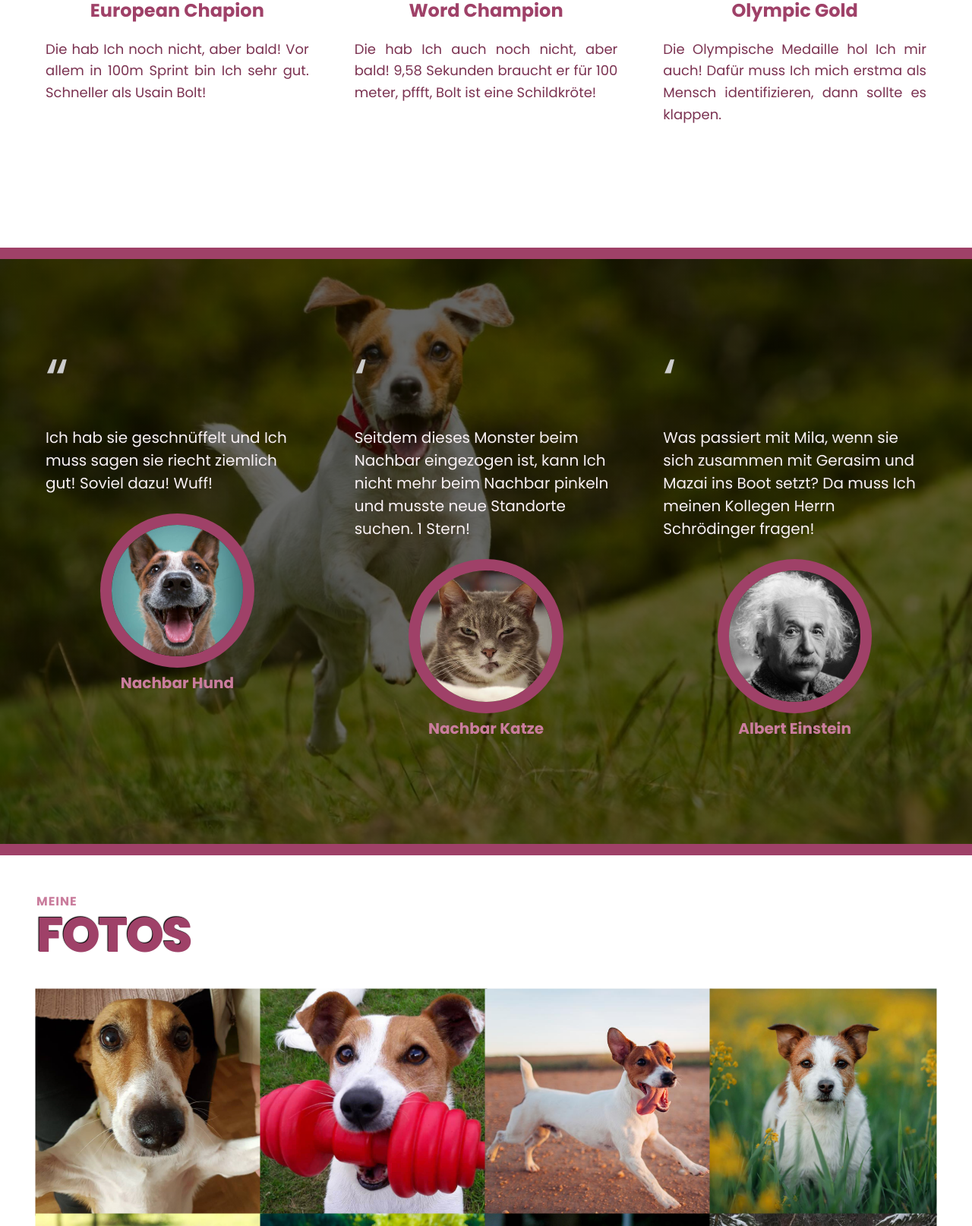
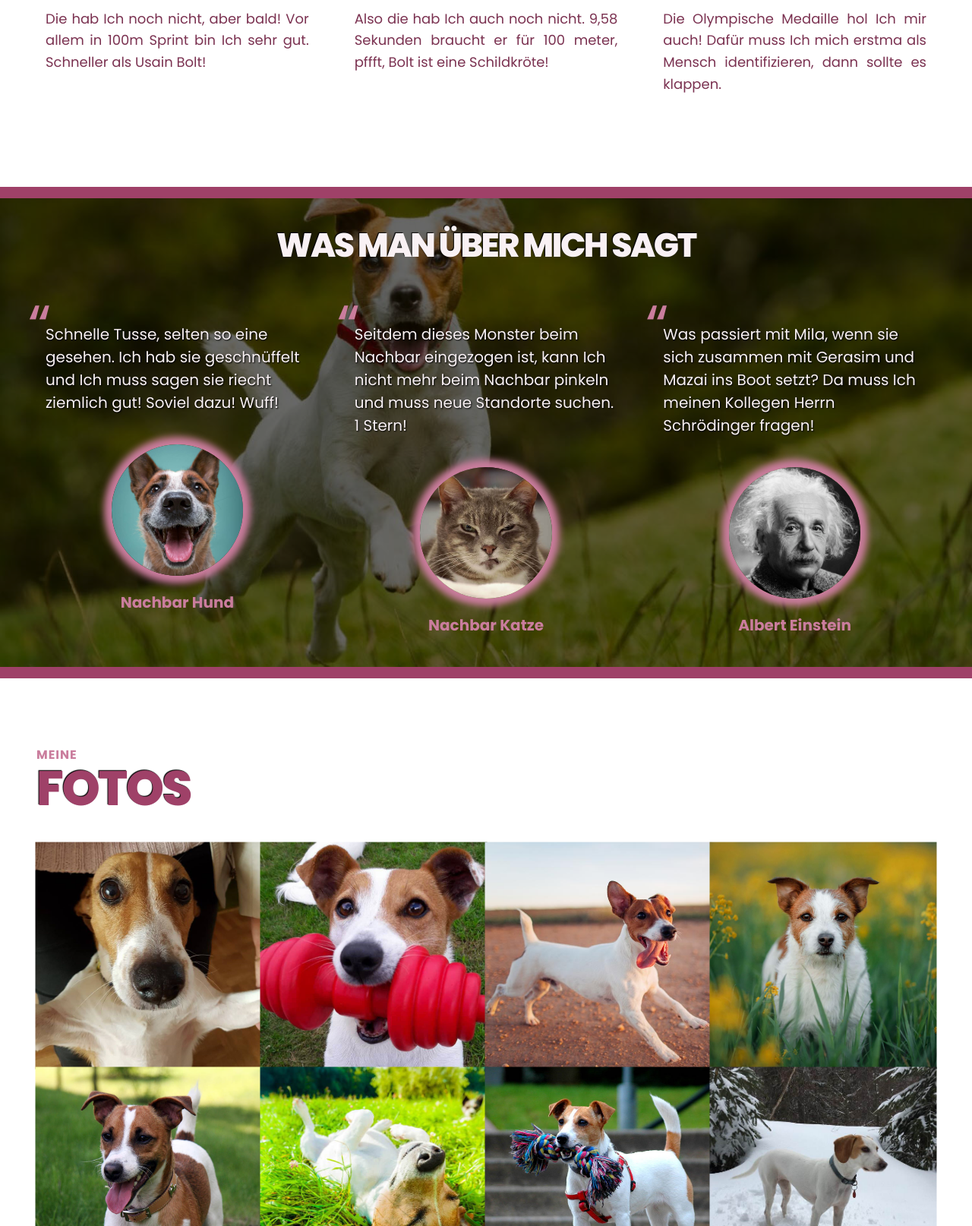
Before and after one commit to welschmoor/mila, a plain HTML site: page index.html in a window 1280 px wide. Shown: the part 1048-2662 px from the top of the page at 76% size. Drawn offline with Linux system fonts and the light colour scheme.

Commit message:
almost finished

```diff
--- a/index.html
+++ b/index.html
@@ -29,10 +29,10 @@
 
 
                 <ul class="mainnav-ul">
-                    <li class="mainnav-li "><a href="#medaillen-section" class="mainnav-a zindex medalafter">Meine
+                    <li class="mainnav-li "><a href="#medaillen-section" class="mainnav-a zindex medalafter btn-medaillen">Meine
                             Medaillen</a></li>
-                    <li class="mainnav-li"><a href="#fotos-section" class="mainnav-a">Fotos</a></li>
-                    <li class="mainnav-li"><a href="#testimonials" class="mainnav-a">Andere über mich</a></li>
+                            <li class="mainnav-li"><a href="#testimonials" class="mainnav-a btn-testimonials">Andere über mich</a></li>
+                            <li class="mainnav-li"><a href="#fotos-section" class="mainnav-a btn-fotos">Fotos</a></li>
                     <li class="mainnav-li"><a href="#" class="mainnav-a">Über mich</a></li>
                 </ul>
             </nav>
@@ -44,8 +44,8 @@
         <div class="hero-maindiv">
             <div class="hero-title-text-div">
                 <h1 class="h1heading">Ich bin schneller als Usain Bolt!</h1>
-                <p class="hero-text">Ne, wirklich, wieviel verdient er dafür, dass er so schnell ist? Ich bin aber
-                    schneller! . . .Wo ist mein Geld!?</p>
+                <p class="hero-text">Ne, jetzt wirklich, wieviel verdient er dafür, dass er kaum schneller ist als mein 3-beiniger Bruder Billo? Und Ich bin um
+                   einiges schneller! . . .Wo ist mein Geld!?</p>
             </div>
             <div class="hero-img-div">
                 <img src="img/heroimg.jpg" alt="" class="heroimg">
@@ -79,7 +79,7 @@
                         <img src="img/medal2.png" alt="" class="medaille-logo">
                     </div>
                     <div class="medaille-title">Word Champion</div>
-                    <p class="medaille-text">Die hab Ich auch noch nicht, aber bald! 9,58 Sekunden braucht er für 100
+                    <p class="medaille-text">Also die hab Ich auch noch nicht. 9,58 Sekunden braucht er für 100
                         meter, pffft, Bolt ist eine Schildkröte!</p>
                 </div>
 
@@ -101,12 +101,14 @@
 
 
 
-    <section class="testimonials" id="testimonials">
-        <div class="testimonials-maindiv">
+    <section class="testimonials " id="testimonials">
+        <div class="testimonials-maindiv reveal">
+            <h3 class="testimonials-titel">WAS MAN ÜBER MICH SAGT</h3>
             <div class="testimonials-grid">
                 <div class="testimonial-div">
+
                     <blockquote class="blockquote">
-                        <p class="blockquote-text-p">Ich hab sie geschnüffelt und Ich muss sagen sie riecht ziemlich
+                        <p class="blockquote-text-p">Schnelle Tusse, selten so eine gesehen. Ich hab sie geschnüffelt und Ich muss sagen sie riecht ziemlich
                             gut! Soviel dazu! Wuff!</p>
                     </blockquote>
                     <div class="testimonials-img-div">
@@ -116,9 +118,10 @@
                 </div>
 
                 <div class="testimonial-div">
+
                     <blockquote class="blockquote">
                         <p class="blockquote-text-p">Seitdem dieses Monster beim Nachbar eingezogen ist, kann Ich nicht
-                            mehr beim Nachbar pinkeln und musste neue Standorte suchen. 1 Stern! </p>
+                            mehr beim Nachbar pinkeln und muss neue Standorte suchen. 1 Stern! </p>
                     </blockquote>
                     <div class="testimonials-img-div">
                         <img src="img/testimonials-cat.jpg" alt="" class="testimonials-img">
@@ -128,6 +131,7 @@
                 </div>
 
                 <div class="testimonial-div">
+
                     <blockquote class="blockquote">
                         <p class="blockquote-text-p">Was passiert mit Mila, wenn sie sich zusammen mit Gerasim und Mazai
                             ins Boot setzt? Da muss Ich meinen Kollegen Herrn Schrödinger fragen!</p>
@@ -145,7 +149,7 @@
 
 
 
-    <section class="fotos-section" id="fotos-section">
+    <section class="fotos-section reveal" id="fotos-section">
         <div class="fotos-maindiv">
             <span class="fotos-pretitle">MEINE</span>
             <p class="fotos-title">FOTOS</p>
@@ -173,7 +177,7 @@
 
 
 
-    <footer class="footer">
+    <footer class="footer ">
         <div class="footerdiv">
             <nav class="footernav">
                 <address class="address">
@@ -208,7 +212,7 @@
 
             </nav>
             <div>
-                <p class="copyright">
+                <p class="copyright ">
                     Copyright © 2021 Johannes Welsch. Gemacht mit HTML, CSS und JS. Ohne Bootstrap.
                 </p>
             </div>
@@ -217,7 +221,7 @@
 
 
 
-
+<script src="script.js"></script>
 
 
 
--- /dev/null
+++ b/script.js
@@ -0,0 +1,56 @@
+"use strict";
+
+const fotosSection = document.getElementById('fotos-section');
+const btnFotos = document.querySelector('.btn-fotos');
+
+const medaillenSection = document.getElementById('medaillen-section');
+const btnMedaillen = document.querySelector('.btn-medaillen');
+
+const testimonialsSection = document.getElementById('testimonials');
+const btnTestimonials = document.querySelector('.btn-testimonials');
+
+btnFotos.addEventListener('click', function(e) {
+    e.preventDefault();
+    fotosSection.scrollIntoView({ behavior: 'smooth'});
+
+}, false);
+
+btnMedaillen.addEventListener('click', function(e) {
+    e.preventDefault();
+    medaillenSection.scrollIntoView({ behavior: 'smooth'});
+
+}, false);
+
+btnTestimonials.addEventListener('click', function(e) {
+    e.preventDefault();
+    testimonialsSection.scrollIntoView({ behavior: 'smooth'});
+
+}, false);
+
+
+
+// Revealing Sections
+const revealSections = document.querySelectorAll('.reveal');
+
+
+const scrollRevealer = function(entries, observer) {
+    const [entry] = entries;
+    console.log('entry', entry);
+    if (!entry.isIntersecting) return;
+
+    entry.target.classList.remove('section--hidden')
+    observer.unobserve(entry.target);
+  }
+
+  const revealerOptions = {
+    root: null,
+    threshold: 0.15, // if you set it to 0.15, it will trigger when 15% of page is srolled
+    rootMargin: '0px',
+  };
+
+  const sectionObserver = new IntersectionObserver(scrollRevealer, revealerOptions);
+
+  revealSections.forEach( sec => {
+    sectionObserver.observe(sec);
+    sec.classList.add('section--hidden');
+  });
--- a/style.css
+++ b/style.css
@@ -103,6 +103,7 @@ html {
 
 .medalafter {
     margin-right: 1rem;
+    position: relative;
 }
 .medalafter::before {
     content: url(img/medaillen.png);
@@ -110,7 +111,7 @@ html {
     position: absolute;
     top:  0;
     left: 0;
-    transform: scale(0.08) translate(280%, -530%);
+    transform: scale(0.08) translate(-110%, -570%);
     z-index: 1;
 }
 
@@ -178,7 +179,7 @@ html {
         Medaillen
 //////////////////////////////////////////////////*/
 .medaillen-maindiv {
-    padding: 3rem 0rem;
+    padding: 1rem 0rem;
     margin-top: 4.2rem;
 
 }
@@ -239,7 +240,8 @@ html {
 //////////////////////////////////////////////////*/
 .fotos-maindiv {
     /* background-color: var(--brand-color); */
-    padding: 2.4rem 2.4rem;
+    padding: 4.4rem 2.4rem;
+    padding-bottom: 2.4rem;
 }
 .fotos-grid {
     display: grid;
@@ -287,11 +289,23 @@ html {
 /*//////////////////////////////////////////////////
         Testimonials
 //////////////////////////////////////////////////*/
+.testimonials-titel {
+    color: var(--text-color);
+    font-size: 2.2rem;
+    font-weight: 800;
+    line-height: 1;
+    letter-spacing: -2.4px;
+    margin-bottom: 0rem;
+    margin-top: 2rem;
+    text-shadow: -1px -1px 1px hsl(0, 0%, 0%);
+    text-align: center;
+}
+
 .testimonials {
-    background-image: linear-gradient(rgba(0, 0, 0, 0.589), rgba(0, 0, 0, 0.589)),url(img/testimonials.jpg);
+    background-image: linear-gradient(rgba(0, 0, 0, 0.589), rgba(0, 0, 0, 0.589)),url(img/testimonials1.jpg);
     background-size: cover;
     background-position: center;
-    height: 100vh;
+    /* height: 100vh; */
     background-attachment: fixed;
     border-top: 15px solid var(--brand-color);
     border-bottom: 15px solid var(--brand-color);
@@ -303,27 +317,43 @@ html {
     grid-template-columns: 1fr 1fr 1fr;
     justify-content: center;
     margin: 0rem 3rem;
-    padding-top: 5rem;
+    padding-top: 4rem;
     column-gap: 3rem;
 }
 
 
+blockquote {
+    position: relative;
+}
+blockquote:before {
+    /*content adds text, this is special quote character*/
+    content: "\201C";
+    font-size: 400%;
+    display: block;
+    position: absolute;
+    top: -55px;
+    left: -23px;
+    color: var(--span-color);
+}
 
-blockquote:before {
+
+/* blockquote:before {
     color: #ccc;
     content: open-quote;
     font-size: 4em;
 
- }
+ } */
 
  .blockquote-text-p {
     color: var(--text-color);
     margin-bottom: 2rem;
+    text-shadow: 1px 1px 2px rgb(0, 0, 0);
  }
 
  figcaption {
     display: block;
     margin-top: 1rem;
+    margin-bottom: 2rem;
     color: var(--text-color);
     text-align: center;
     color: var(--span-color);
@@ -338,7 +368,8 @@ blockquote:before {
 .testimonials-img {
     width: 50%;
     border-radius: 50%;
-    box-shadow: 0px 0px 0px 15px var(--brand-color);
+    box-shadow: 0px 0px 0px 5px var(--span-color);
+    box-shadow: 0px 0px 10px 10px var(--span-color);
 }
 
 
@@ -425,3 +456,22 @@ blockquote:before {
     width: 3rem;
     margin-bottom: 2rem;
 }
+
+
+
+
+
+
+/*//////////////////////////////////////////////////
+        MISC
+//////////////////////////////////////////////////*/
+/* MISC */
+
+.reveal {
+    transition: transform 1.2s, opacity 2.4s;
+}
+.section--hidden {
+    display: hidden;
+    transform: translateY(8rem);
+    opacity: 0;
+}
```
Also changed, not shown: img/testimonials1.jpg (added).
